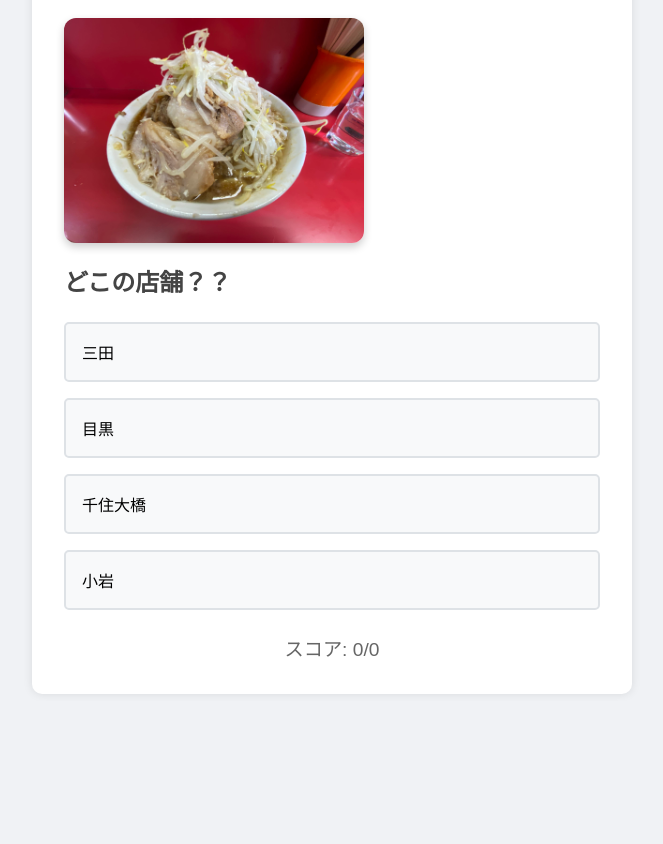
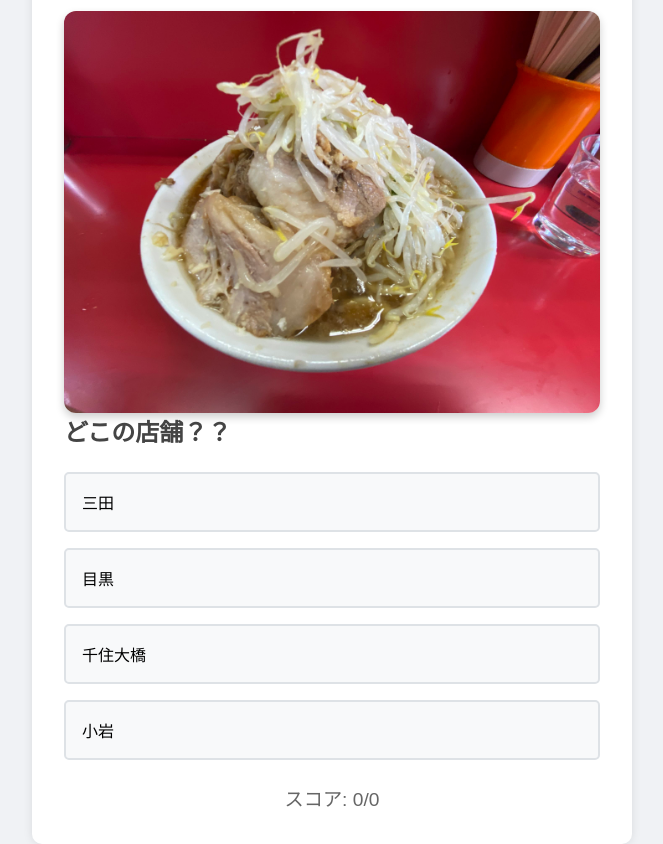
Before and after one commit to junya-tsuji/quiz-app, a website: page public/index.html in a window 1280 px wide. Shown: the part 99-943 px from the top of the page, without its empty margins (308-971 px from the left). Before the commit the page ends 800 px from the top, so only its background shows below. Drawn offline with Linux system fonts and the light colour scheme.

Commit message:
updata:クイズ内容を変更

```diff
--- a/public/style.css
+++ b/public/style.css
@@ -89,9 +89,12 @@ h1 {
 }
 
 .question-image {
-    max-width: 300px;
-    height: auto;
+    width: 100%;               /* 画面幅に自動調整 */
+    max-width: 800px;          /* 最大幅を設定 (自由に調整可) */
+    height: auto;              /* 縦横比を維持 */
     margin-bottom: 20px;
+    margin: 0 auto;            /* 画像を中央に配置 */
     border-radius: 12px;
     box-shadow: 0 4px 8px rgba(0, 0, 0, 0.2);
+    object-fit: cover;         /* ボックス内にきれいに収める */
 }
```
